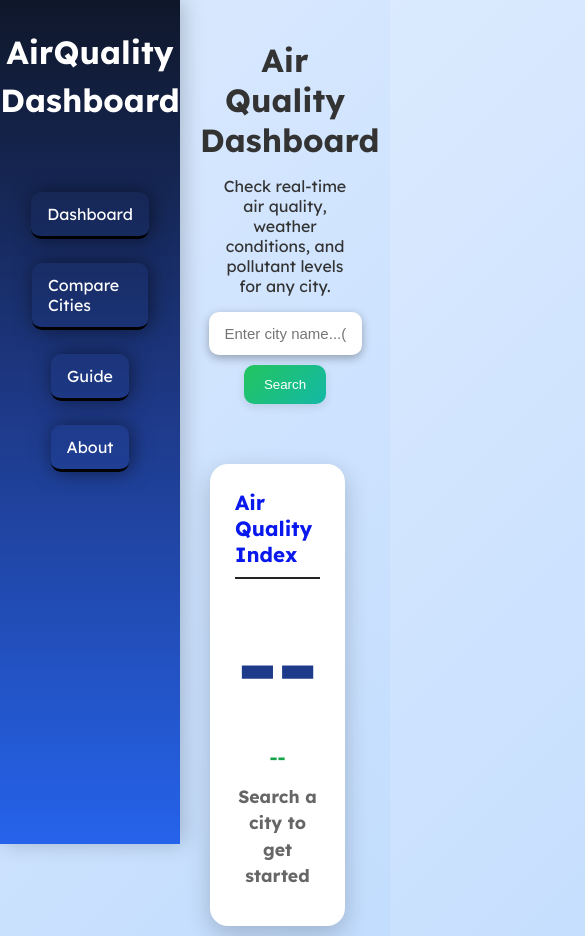
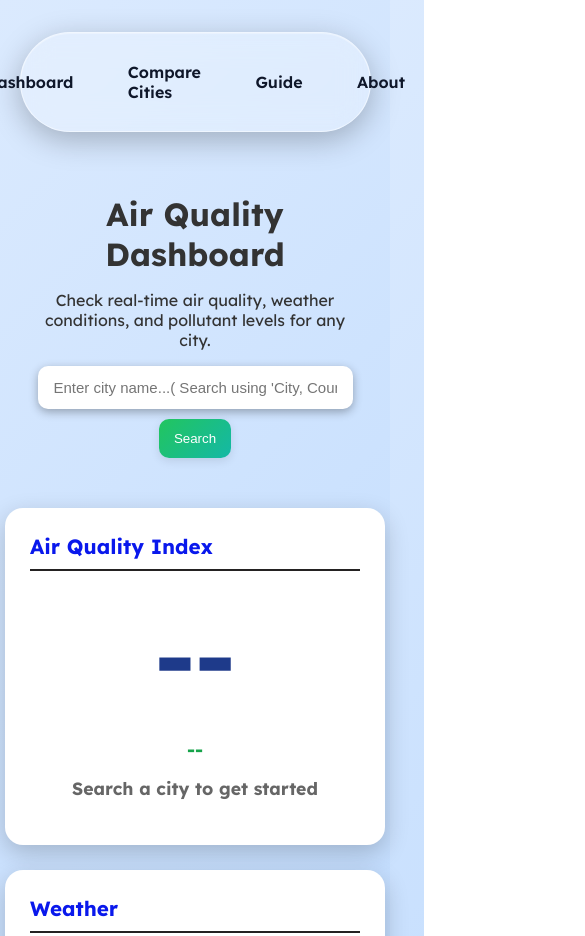
Before and after one commit to adityaranjan05/Air_Quality_Dashboard, a website built with Vite: page index.html in a window 390 px wide. Shown: the top 936 px of the page, 585 px wide, since content can reach past the window. Built offline with nearby package versions, Linux system fonts and the light colour scheme; no server answers.

Commit message:
fixed some ui issues

```diff
--- a/index.html
+++ b/index.html
@@ -19,8 +19,6 @@
     <!-- Navbar -->
     <div id="navbar_wrapper">
       <div class="navbar">
-        <h2>AirQuality</h2>
-        <h2>Dashboard</h2>
         <div class="nav_links">
           <a href="index.html">Dashboard</a>
           <a href="compare.html">Compare Cities</a>
--- a/style.css
+++ b/style.css
@@ -15,63 +15,59 @@ body {
 }
 
 .navbar {
-  position: fixed;
-  left: 0;
-  top: 0;
-  width: 220px;
-  min-height: 100vh;
+  width: fit-content;
+  margin: 2rem auto;
   display: flex;
-  flex-direction: column;
+  justify-content: center;
   align-items: center;
-  gap: 0.5rem;
-  padding: 2rem;
-  background: linear-gradient(180deg,
-      #0f172a,
-      #1e3a8a,
-      #2563eb);
-  box-shadow: 4px 0 20px rgba(0, 0, 0, 0.2);
-}
-
-.navbar h2 {
-  color: white;
-  font-size: 2rem;
+  padding: 0.8rem 1.5rem;
+  background: rgba(255, 255, 255, 0.25);
+  -webkit-backdrop-filter: blur(15px);
+  backdrop-filter: blur(15px);
+  border: 1px solid rgba(255, 255, 255, 0.5);
+  border-radius: 50px;
+  box-shadow:
+    0 8px 30px rgba(0, 0, 0, 0.25),
+    inset 0 1px 0 rgba(255, 255, 255, 0.3);
+  transition: all 0.3s ease;
+  animation: slide-in 0.5s ease-in-out;
 }
 
 .nav_links {
   display: flex;
-  flex-direction: column;
   align-items: center;
-  gap: 1.5rem;
-  width: 100%;
-  margin-top: 4rem;
+  gap: 0.8rem;
+  margin-top: 0;
 }
 
 .nav_links a {
   text-decoration: none;
-  color: white;
-  z-index: 1;
-  padding: 12px 16px;
-  border-radius: 10px;
+  color: #0f172a;
+  font-weight: 600;
+  padding: 0.8rem 1.2rem;
+  border-radius: 999px;
   transition: all 0.3s ease;
-  border-bottom: 0.2rem solid black;
-  box-shadow: 2px 0 20px rgba(0, 0, 0, 0.5);
-  ;
 }
 
 .nav_links a:hover {
-  background: rgba(255, 255, 255, 0.15);
-  transform: translateX(5px);
-  scale: 1.05;
+  background: linear-gradient(
+    135deg,
+    #22c55e,
+    #14b8a6
+  );
+  color: white;
+  transform: scale(1.08);
 }
 
 #app_wrapper {
-  margin-left: 220px;
-  width: calc(100% - 220px);
+  /* margin-left: 220px; */
+  width: 100%;
+  animation: slide-in 0.5s ease-in-out;
 }
 
 .search_section {
   text-align: center;
-  padding: 40px 20px;
+  padding: 30px 20px;
 }
 
 .search_section h1 {
@@ -106,7 +102,7 @@ body {
 }
 
 .search_section button {
-  padding: 12px 20px;
+  padding: 12px 15px;
   margin-left: 10px;
   border: none;
   border-radius: 10px;
@@ -200,8 +196,8 @@ body {
 .visualization_section {
   display: flex;
   gap: 25px;
-  padding: 3rem;
-  margin-left: 220px;
+  padding: 3rem 5rem;
+  /* margin-left: 220px; */
 }
 
 .chart_container {
@@ -210,9 +206,9 @@ body {
   padding: 1rem;
   border-radius: 18px;
   box-shadow: 0 5px 15px rgba(0,0,0,.2);
-  animation: slide-in 0.3s ease-in-out;
+  animation: slide-in 0.5s ease-in-out;
   height: 55vh;
-  transition: all 0.3s ease-in-out;
+  transition: all 0.5s ease-in-out;
 }
 
 .chart_container:hover {
@@ -222,7 +218,7 @@ body {
 
 #map_wrapper {
   flex: 1;
-  animation: slide-in 0.3s ease-in-out;
+  animation: slide-in 0.5s ease-in-out;
 }
 
 #map {
@@ -230,7 +226,7 @@ body {
   width: 100%;
   border-radius: 18px;
   box-shadow: 0 5px 15px rgba(0,0,0,.2);
-  transition: all 0.3s ease-in-out;
+  transition: all 0.5s ease-in-out;
 }
 
 #map:hover {
@@ -252,16 +248,29 @@ body {
 
 @media (max-width: 768px) {
   .navbar {
-    width: 180px;
+    width: fit-content;
+    max-width: 90%;
+    flex-direction: column;
+    padding: 1rem;
+  }
+
+  .nav_links {
+    /* flex-wrap: wrap; */
+    justify-content: center;
+    gap: 1rem;
   }
 
   #app_wrapper {
-    margin-left: 180px;
-    width: calc(100% - 180px);
+    width: 100%;
+  }
+
+  .visualization_section {
+    flex-direction: column;
+    padding: 1rem;
   }
 
   .card {
-    width: 90%;
+    min-width: 80%;
   }
 
   .search_section input {
```
